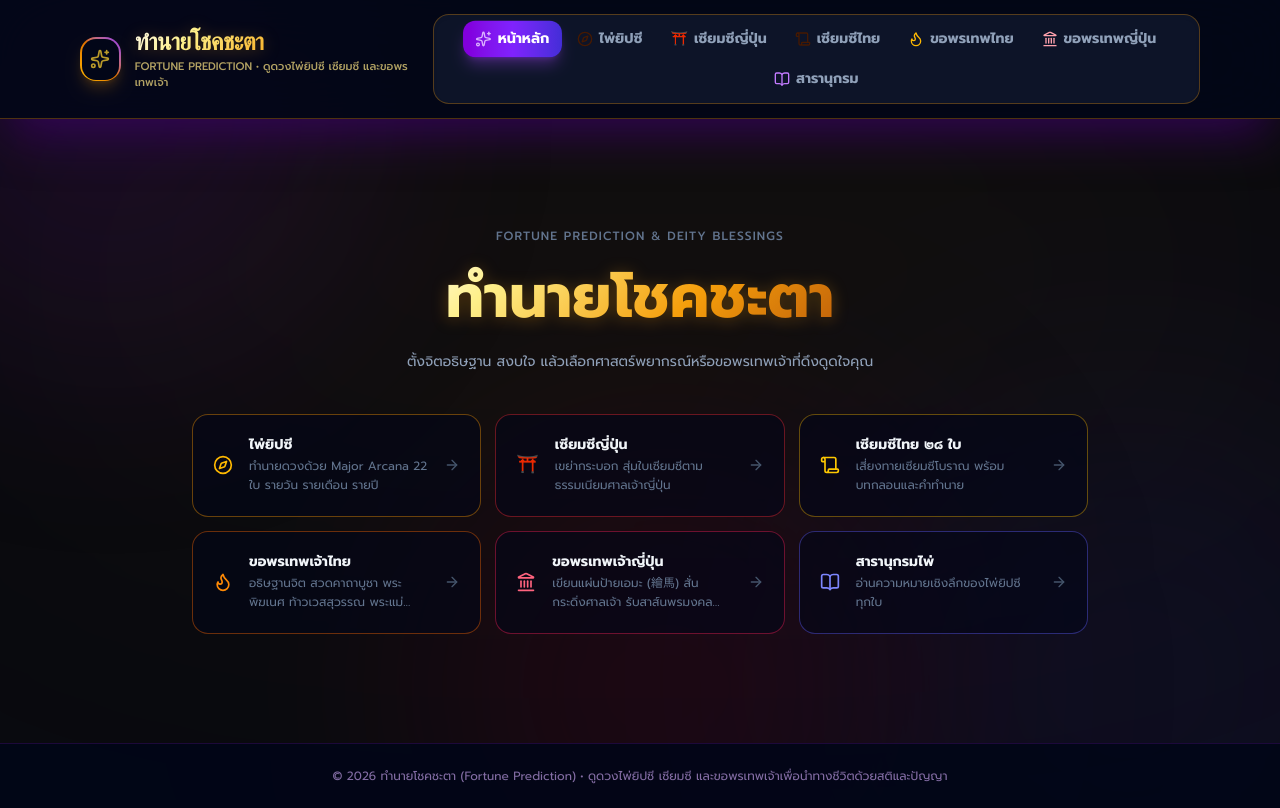
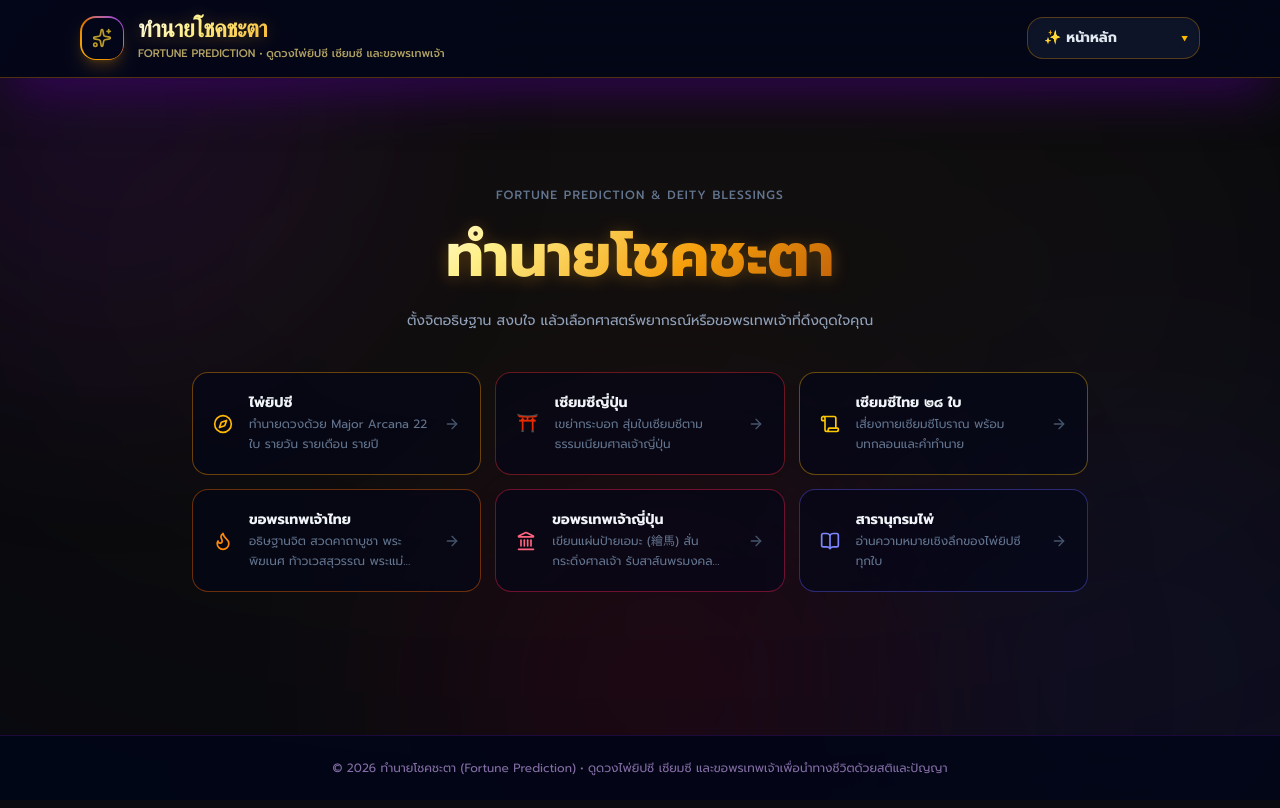
Before and after one commit to ZocketZero/fortune-prediction, a React (Vite) app: page / in a window 1280 px wide. Built offline with nearby package versions, Linux system fonts and the light colour scheme.

Commit message:
change header selection to dropdown

```diff
--- a/src/App.tsx
+++ b/src/App.tsx
@@ -6,14 +6,7 @@ import { ThaiSiamsiPage } from './components/ThaiSiamsiPage';
 import { ThaiBlessingPage } from './components/ThaiBlessingPage';
 import { JapanBlessingPage } from './components/JapanBlessingPage';
 import { EncyclopediaPage } from './components/EncyclopediaPage';
-import {
-  Sparkles,
-  Compass,
-  BookOpen,
-  Scroll,
-  Flame,
-  Landmark
-} from 'lucide-react';
+import { Sparkles } from 'lucide-react';
 
 export type AppTab =
   | 'home'
@@ -95,85 +88,27 @@ export const App: React.FC = () => {
             </div>
           </button>
 
-          {/* Navigation Tabs */}
-          <nav className="flex flex-wrap items-center justify-center bg-slate-900/90 p-1.5 rounded-2xl border border-amber-500/30 shadow-inner gap-1">
-            <button
-              onClick={() => navigateTo('home')}
-              className={`flex items-center gap-1.5 px-3 py-2 rounded-xl text-xs sm:text-sm font-bold transition-all duration-300 cursor-pointer ${
-                activeTab === 'home'
-                  ? 'bg-gradient-to-r from-purple-700 via-violet-600 to-indigo-700 text-white shadow-lg shadow-purple-500/30 scale-[1.02]'
-                  : 'text-slate-400 hover:text-slate-200 hover:bg-slate-800/40'
-              }`}
-            >
-              <Sparkles className="w-4 h-4 text-purple-300" />
-              หน้าหลัก
-            </button>
-            <button
-              onClick={() => navigateTo('reading')}
-              className={`flex items-center gap-1.5 px-3 py-2 rounded-xl text-xs sm:text-sm font-bold transition-all duration-300 cursor-pointer ${
-                activeTab === 'reading'
-                  ? 'bg-gradient-to-r from-amber-600 via-amber-500 to-purple-600 text-slate-950 shadow-lg shadow-amber-500/30 scale-[1.02]'
-                  : 'text-slate-400 hover:text-slate-200 hover:bg-slate-800/40'
-              }`}
-            >
-              <Compass className="w-4 h-4 text-amber-950" />
-              ไพ่ยิปซี
-            </button>
-            <button
-              onClick={() => navigateTo('omikuji')}
-              className={`flex items-center gap-1.5 px-3 py-2 rounded-xl text-xs sm:text-sm font-bold transition-all duration-300 cursor-pointer ${
-                activeTab === 'omikuji'
-                  ? 'bg-gradient-to-r from-orange-600 via-red-500 to-rose-600 text-white shadow-lg shadow-orange-500/30 scale-[1.02]'
-                  : 'text-slate-400 hover:text-slate-200 hover:bg-slate-800/40'
-              }`}
-            >
-              <span>⛩️</span>
-              เซียมซีญี่ปุ่น
-            </button>
-            <button
-              onClick={() => navigateTo('thai_siamsi')}
-              className={`flex items-center gap-1.5 px-3 py-2 rounded-xl text-xs sm:text-sm font-bold transition-all duration-300 cursor-pointer ${
-                activeTab === 'thai_siamsi'
-                  ? 'bg-gradient-to-r from-amber-600 via-yellow-500 to-amber-500 text-slate-950 shadow-lg shadow-amber-500/30 scale-[1.02]'
-                  : 'text-slate-400 hover:text-slate-200 hover:bg-slate-800/40'
-              }`}
-            >
-              <Scroll className="w-4 h-4 text-amber-950" />
-              เซียมซีไทย
-            </button>
-            <button
-              onClick={() => navigateTo('thai_blessing')}
-              className={`flex items-center gap-1.5 px-3 py-2 rounded-xl text-xs sm:text-sm font-bold transition-all duration-300 cursor-pointer ${
-                activeTab === 'thai_blessing'
-                  ? 'bg-gradient-to-r from-amber-500 via-orange-500 to-amber-600 text-slate-950 shadow-lg shadow-amber-500/30 scale-[1.02]'
-                  : 'text-slate-400 hover:text-slate-200 hover:bg-slate-800/40'
-              }`}
-            >
-              <Flame className="w-4 h-4 text-amber-400" />
-              ขอพรเทพไทย
-            </button>
-            <button
-              onClick={() => navigateTo('japan_blessing')}
-              className={`flex items-center gap-1.5 px-3 py-2 rounded-xl text-xs sm:text-sm font-bold transition-all duration-300 cursor-pointer ${
-                activeTab === 'japan_blessing'
-                  ? 'bg-gradient-to-r from-rose-600 via-red-500 to-amber-600 text-white shadow-lg shadow-red-500/30 scale-[1.02]'
-                  : 'text-slate-400 hover:text-slate-200 hover:bg-slate-800/40'
-              }`}
-            >
-              <Landmark className="w-4 h-4 text-rose-300" />
-              ขอพรเทพญี่ปุ่น
-            </button>
-            <button
-              onClick={() => navigateTo('encyclopedia')}
-              className={`flex items-center gap-1.5 px-3 py-2 rounded-xl text-xs sm:text-sm font-bold transition-all duration-300 cursor-pointer ${
-                activeTab === 'encyclopedia'
-                  ? 'bg-gradient-to-r from-amber-600 via-amber-500 to-purple-600 text-slate-950 shadow-lg shadow-amber-500/30 scale-[1.02]'
-                  : 'text-slate-400 hover:text-slate-200 hover:bg-slate-800/40'
-              }`}
-            >
-              <BookOpen className="w-4 h-4 text-purple-400" />
-              สารานุกรม
-            </button>
+          {/* Navigation Dropdown */}
+          <nav className="relative">
+            <div className="relative inline-flex items-center">
+              <select
+                value={activeTab}
+                onChange={(e) => navigateTo(e.target.value as AppTab)}
+                className="appearance-none bg-slate-900/90 border border-amber-500/30 text-slate-200 text-sm font-bold rounded-2xl px-4 py-2.5 pr-10 shadow-inner cursor-pointer focus:outline-none focus:ring-2 focus:ring-amber-500/50 focus:border-amber-500/60 transition-all duration-200 hover:border-amber-500/60 hover:bg-slate-800/90"
+              >
+                <option value="home">✨ หน้าหลัก</option>
+                <option value="reading">🧭 ไพ่ยิปซี</option>
+                <option value="omikuji">⛩️ เซียมซีญี่ปุ่น</option>
+                <option value="thai_siamsi">📜 เซียมซีไทย</option>
+                <option value="thai_blessing">🔥 ขอพรเทพไทย</option>
+                <option value="japan_blessing">🏛️ ขอพรเทพญี่ปุ่น</option>
+                <option value="encyclopedia">📖 สารานุกรม</option>
+              </select>
+              {/* Custom chevron */}
+              <span className="pointer-events-none absolute right-3 top-1/2 -translate-y-1/2 text-amber-400">
+                ▾
+              </span>
+            </div>
           </nav>
         </div>
       </header>
```
